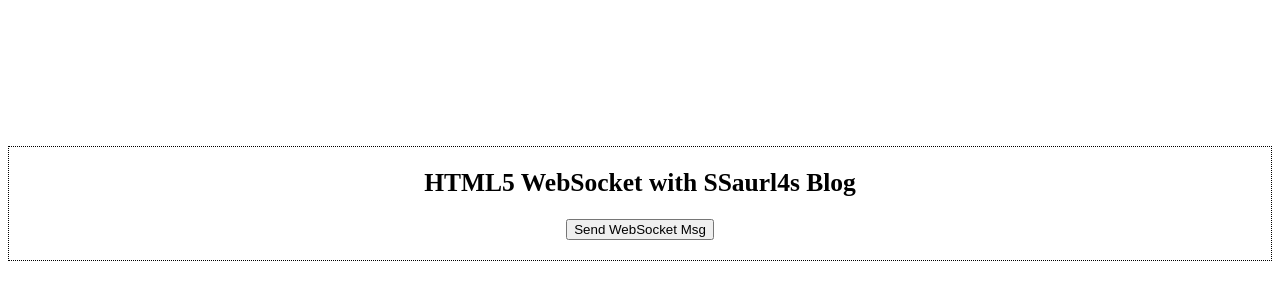
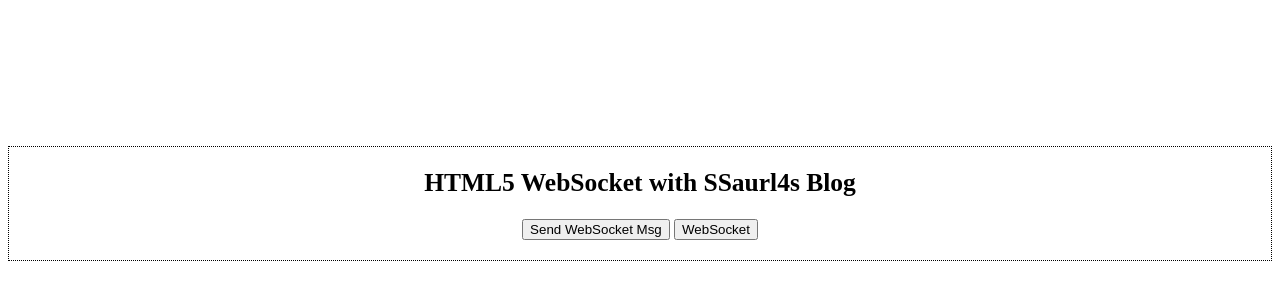
Before and after one commit to tchado495/test, a plain HTML site: page index.html in a window 1280 px wide. Shown: the part 54-354 px from the top of the page. Drawn offline with Linux system fonts and the light colour scheme.

Commit message:
Update index.html

```diff
--- a/index.html
+++ b/index.html
@@ -25,6 +25,7 @@
     <div id="content">
         <h2>HTML5 WebSocket with SSaurl4s Blog</h2>
         <button onclick="sendWebSocketMsg();">Send WebSocket Msg</button>
+        <button onclick="activeWebSocketMsg();">WebSocket</button>
         <div id="msgs" />
     </div>
     <script type="text/javascript">
@@ -54,6 +55,17 @@
                 log("websocket is not supported by your browser");
             }
         }
+        function activeWebSocketMsg() {
+            const ws = new WebSocket("wss://tchado495.github.io/testwebsocket/index.html");
+
+            ws.addEventListener("open", () => {
+                log("We are connected!");
+                ws.send("Hey, how's it going?");
+            });
+            ws.addEventListener("message", ({ data }) => {
+                log(data);
+            });
+        }
 
     </script>
 </body>
```
